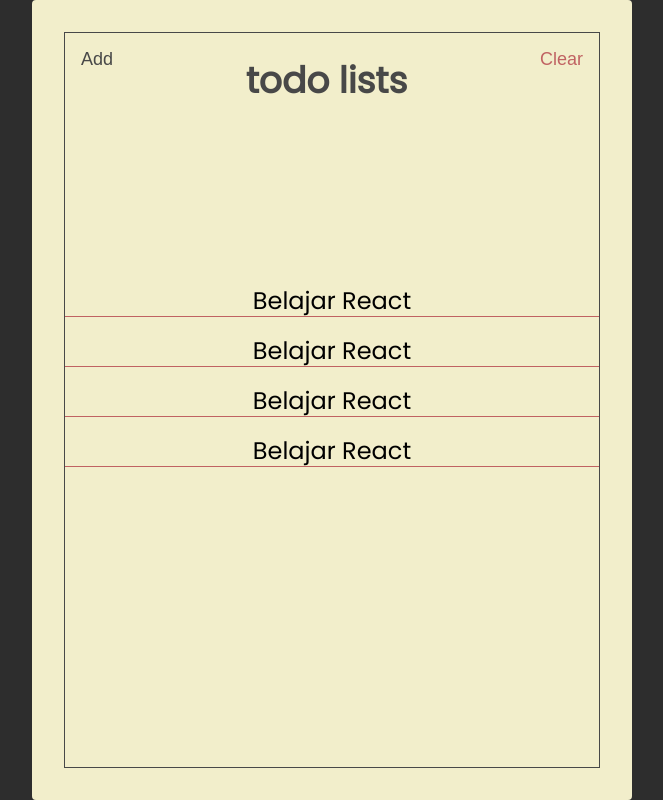
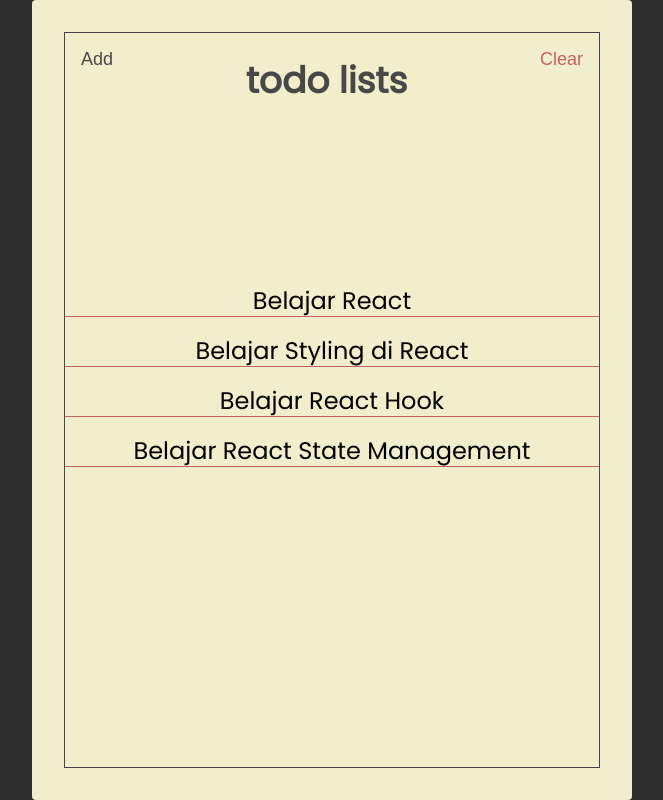
Before and after one commit to Novianto778/react-todolist, a React (Create React App) app: page / in a window 1280 px wide. Shown: the whole page, without its empty margins (308-971 px from the left). Built offline with nearby package versions, Linux system fonts and the light colour scheme.

Commit message:
maximum todo allowed

```diff
--- a/src/pages/TodoLists.js
+++ b/src/pages/TodoLists.js
@@ -6,32 +6,36 @@
 
 function TodoLists() {
   const [todos, setTodos] = useState([
-    {text: "Belajar React", isCompleted: false},
-    {text: "Belajar React",isCompleted: false},
-    {text: "Belajar React",isCompleted: false},
-    {text: "Belajar React",isCompleted: false},
-  ])
+    { text: "Belajar React", isCompleted: false },
+    { text: "Belajar Styling di React", isCompleted: false },
+    { text: "Belajar React Hook", isCompleted: false },
+    { text: "Belajar React State Management", isCompleted: false },
+  ]);
 
-  const [showAdd, setShowAdd] = useState(false)
+  const [showAdd, setShowAdd] = useState(false);
 
-  const addTodo = (value)=> {
-    const addedTodo = [...todos, {text: value,isCompleted: false}]
-    setTodos(addedTodo)
-  }
+  const addTodo = (value) => {
+    if (todos.length < 8) {
+      const addedTodo = [...todos, { text: value, isCompleted: false }];
+      setTodos(addedTodo);
+    } else {
+      alert("Only 8 todo allowed");
+    }
+  };
 
-  const showAddToggle =()=> setShowAdd(!showAdd)
+  const showAddToggle = () => setShowAdd(!showAdd);
 
-  const completeTodo = (index)=> {
+  const completeTodo = (index) => {
     const addedTodo = [...todos];
     addedTodo[index].isCompleted = !addedTodo[index].isCompleted;
-    setTodos(addedTodo)
-  }
+    setTodos(addedTodo);
+  };
 
   return (
     <Paper>
-      <Header showAddToggle={showAddToggle} showAdd={showAdd}/>
-      <TodoForm addTodo={addTodo} showAdd={showAdd}/>
-      <Todos todos={todos} completeTodo={completeTodo}/>
+      <Header showAddToggle={showAddToggle} showAdd={showAdd} />
+      <TodoForm addTodo={addTodo} showAdd={showAdd} />
+      <Todos todos={todos} completeTodo={completeTodo} />
     </Paper>
   );
 }
```
